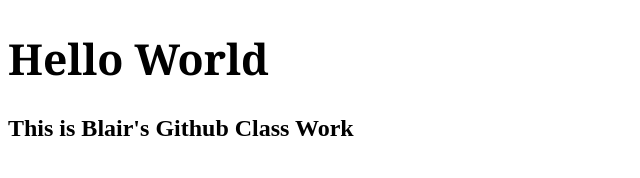
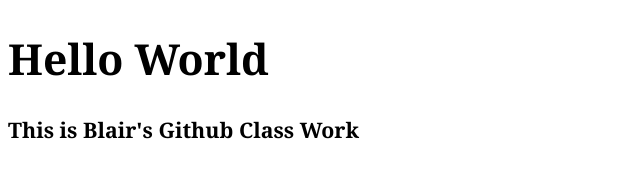
Before and after one commit to blairzee/blairzee.github.io, a plain HTML site: page my-class-work/index.html in a window 1280 px wide. Shown: the whole page, without its empty margins (0-640 px from the left). Drawn offline with Linux system fonts and the light colour scheme.

Commit message:
ClassWork

```diff
--- a/my-class-work/index.html
+++ b/my-class-work/index.html
@@ -8,6 +8,10 @@
 		font-family: Georgia;
 		font-weight: bold;
 	}
+	h2 {
+		font-size: 16pt;
+		font-family: Georgia;
+	}
 	</style>
 </head>
 <body>
```
